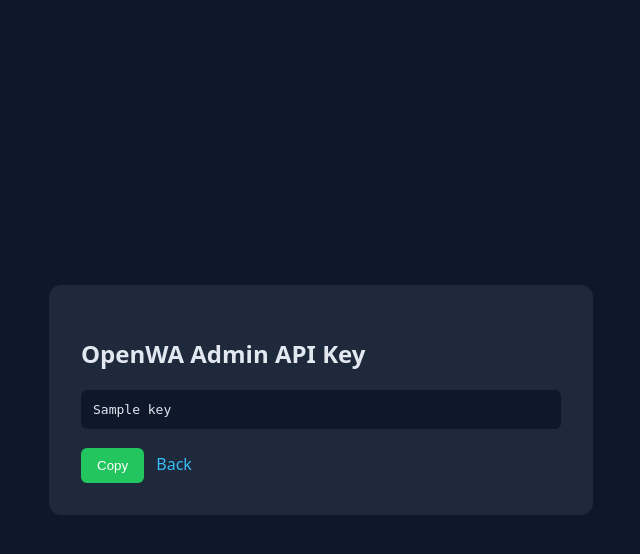
After one commit to unas1990/open-wa-installer, a Node server app: template portal/views/apikey.ejs in a window 1280 px wide. The commit adds this page. Shown: the top 554 px of the page, without its empty margins (319-959 px from the left). Run offline with Node 20, Linux system fonts and the light colour scheme; the template is opened without the code that fills it: most values are stand-ins (such as "Sample title", 1, 10 or a date in 2020); some libraries are stand-ins or nearby versions.

Commit message:
feat: portal page to read OpenWA admin API key

```diff
--- a/portal/src/server.js
+++ b/portal/src/server.js
@@ -5,6 +5,7 @@ const { createProxyMiddleware } = require('http-proxy-middleware');
 const path = require('path');
 const auth = require('./auth');
 const db = require('./db');
+const { execSync } = require('child_process');
 
 auth.ensureAdmin();
 
@@ -74,6 +75,15 @@ app.post('/users/:id/delete', auth.requireRole('admin'), (req,res)=>{
   res.redirect('/users');
 });
 
+// show OpenWA admin API key (admin only)
+app.get('/api-key', auth.requireRole('admin'), (req,res)=>{
+  let key = '';
+  try {
+    key = execSync('docker exec openwa-api cat /app/data/.api-key', { encoding: 'utf8', timeout: 5000 }).trim();
+  } catch (e) {}
+  res.render('apikey',{ user:req.session.user, key, error: !key });
+});
+
 // proxy to OpenWA backend
 const backend = process.env.BACKEND_URL || 'http://127.0.0.1:2786';
 const backendOrigin = new URL(backend).origin;
--- /dev/null
+++ b/portal/views/apikey.ejs
@@ -0,0 +1,14 @@
+<!DOCTYPE html><html><head><meta charset="utf-8"><title>API Key</title>
+<style>body{font-family:system-ui;background:#0f172a;color:#e2e8f0;display:flex;align-items:center;justify-content:center;height:100vh;margin:0}
+.card{background:#1e293b;padding:32px;border-radius:12px;width:480px}
+code{display:block;background:#0f172a;padding:12px;border-radius:6px;word-break:break-all;margin:12px 0}
+button{padding:10px 16px;background:#22c55e;border:none;border-radius:6px;color:#fff;cursor:pointer;margin-right:8px}
+a{color:#38bdf8;text-decoration:none;display:inline-block;margin-top:12px}
+.err{color:#f87171}</style></head>
+<body><div class="card"><h2>OpenWA Admin API Key</h2>
+<% if(error){ %><div class="err">Gagal membaca API key dari container OpenWA.</div><% } else { %>
+<code id="key"><%= key %></code>
+<button onclick="navigator.clipboard.writeText(document.getElementById('key').textContent).then(()=>alert('Copied'))">Copy</button>
+<% } %>
+<a href="/users">Back</a>
+</div></body></html>
--- a/portal/views/users.ejs
+++ b/portal/views/users.ejs
@@ -8,7 +8,7 @@ input,select{padding:8px;margin:4px;border-radius:6px;border:1px solid #334155;b
 button{padding:8px 12px;background:#22c55e;border:none;border-radius:6px;color:#fff;cursor:pointer}
 .danger{background:#ef4444}</style></head>
 <body>
-<h1>Portal Users</h1><a href="/">Back to OpenWA</a> | <a href="/password">Ganti password saya</a>
+<h1>Portal Users</h1><a href="/">Back to OpenWA</a> | <a href="/password">Ganti password saya</a> | <a href="/api-key">API Key</a>
 <div class="card">
 <h2>Create User</h2>
 <form method="post" action="/users/create">
```
